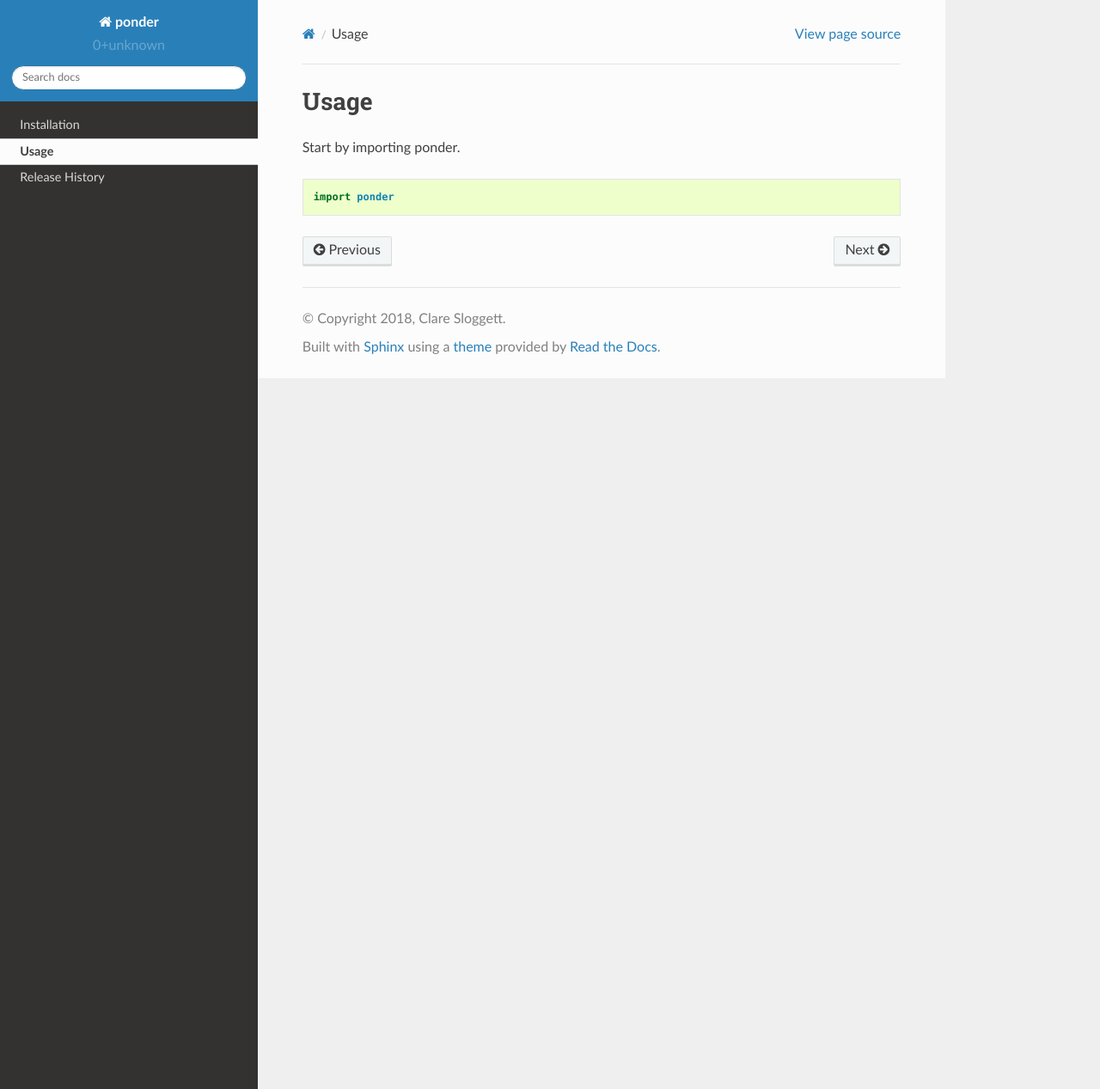
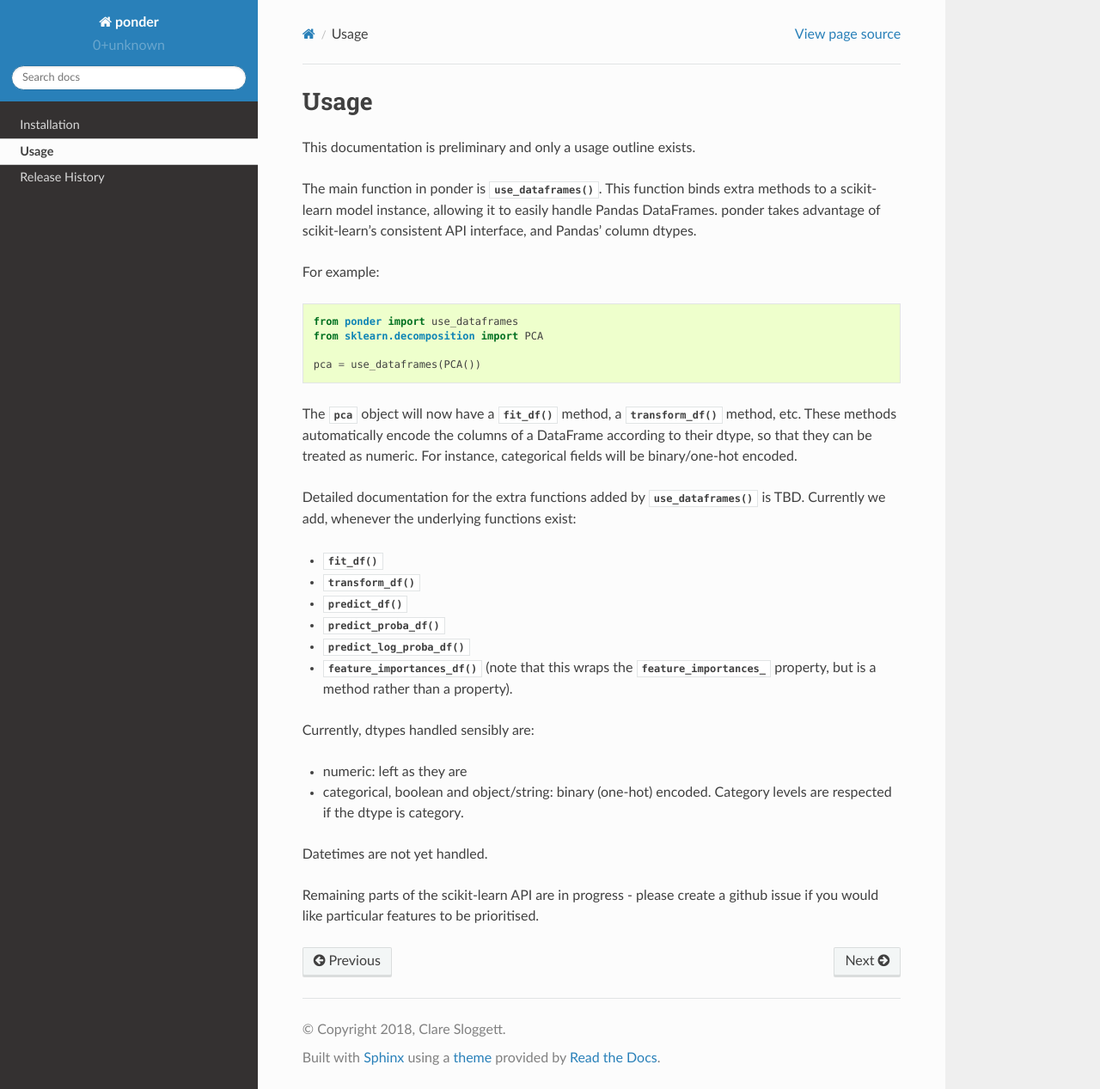
Before and after one commit to claresloggett/ponders, a Sphinx documentation site: the page built from docs/source/usage.rst, in a window 1280 px wide and 1267 px high. Shown: the whole window at 86% size. Built offline with Sphinx 7.4.7 and the Read the Docs theme 2.0.0, drawn with Linux system fonts in a browser that asks for light colours.

Commit message:
Added usage intro

```diff
--- a/docs/source/usage.rst
+++ b/docs/source/usage.rst
@@ -2,8 +2,38 @@
 Usage
 =====
 
-Start by importing ponder.
+This documentation is preliminary and only a usage outline exists.
+
+The main function in ponder is :func:`~ponder.use_dataframes`.
+This function binds extra methods to a scikit-learn model instance,
+allowing it to easily handle Pandas DataFrames. ponder takes advantage of scikit-learn's consistent API interface, and Pandas' column dtypes.
+
+For example:
 
 .. code-block:: python
 
-    import ponder
+    from ponder import use_dataframes
+    from sklearn.decomposition import PCA
+
+    pca = use_dataframes(PCA())
+
+The :py:obj:`pca` object will now have a :func:`fit_df()` method, a :func:`transform_df()` method, etc. These methods automatically encode the columns of a DataFrame according to their dtype, so that they can be treated as numeric. For instance, categorical fields will be binary/one-hot encoded.
+
+Detailed documentation for the extra functions added by :func:`~ponder.use_dataframes`
+is TBD. Currently we add, whenever the underlying functions exist:
+
+- :func:`fit_df()`
+- :func:`transform_df()`
+- :func:`predict_df()`
+- :func:`predict_proba_df()`
+- :func:`predict_log_proba_df()`
+- :func:`feature_importances_df()` (note that this wraps the :py:attr:`feature_importances_` property, but is a method rather than a property).
+
+Currently, dtypes handled sensibly are:
+
+- numeric: left as they are
+- categorical, boolean and object/string: binary (one-hot) encoded. Category levels are respected if the dtype is category.
+
+Datetimes are not yet handled.
+
+Remaining parts of the scikit-learn API are in progress - please create a github issue if you would like particular features to be prioritised.
```
